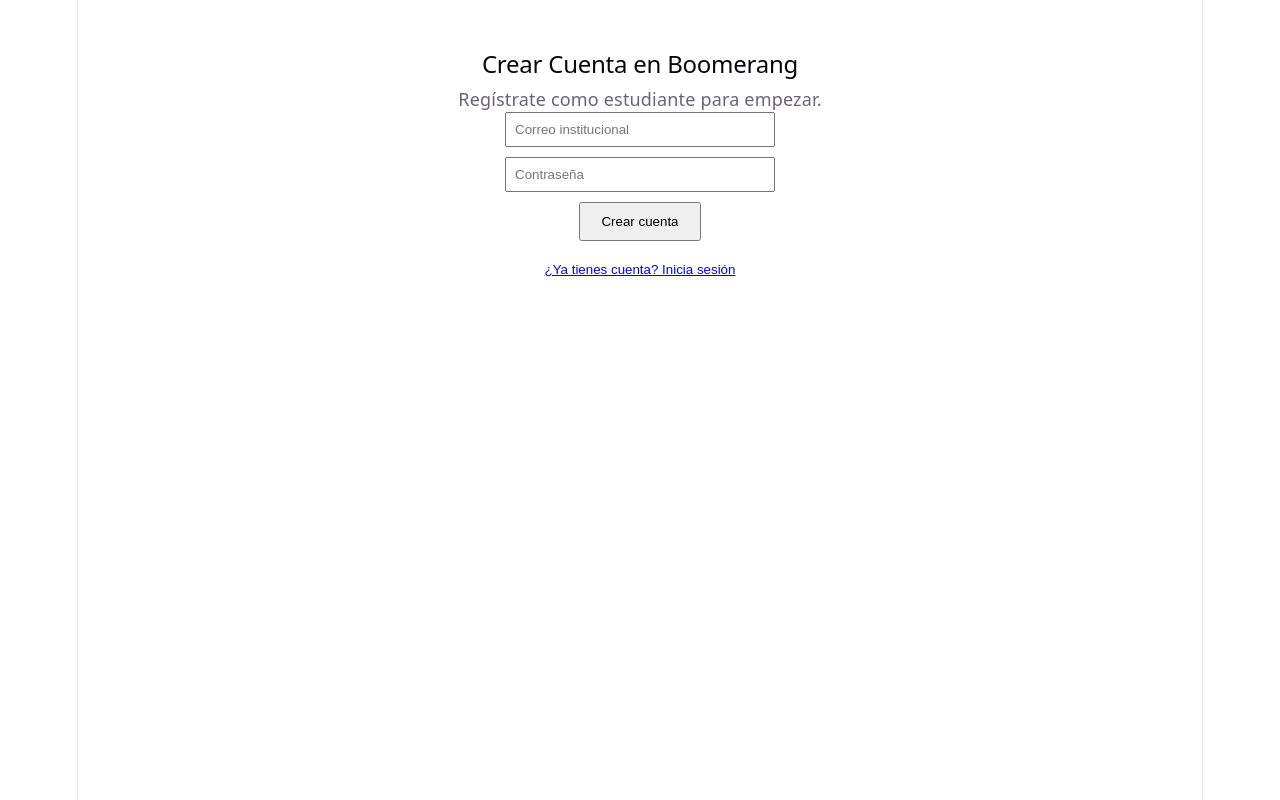
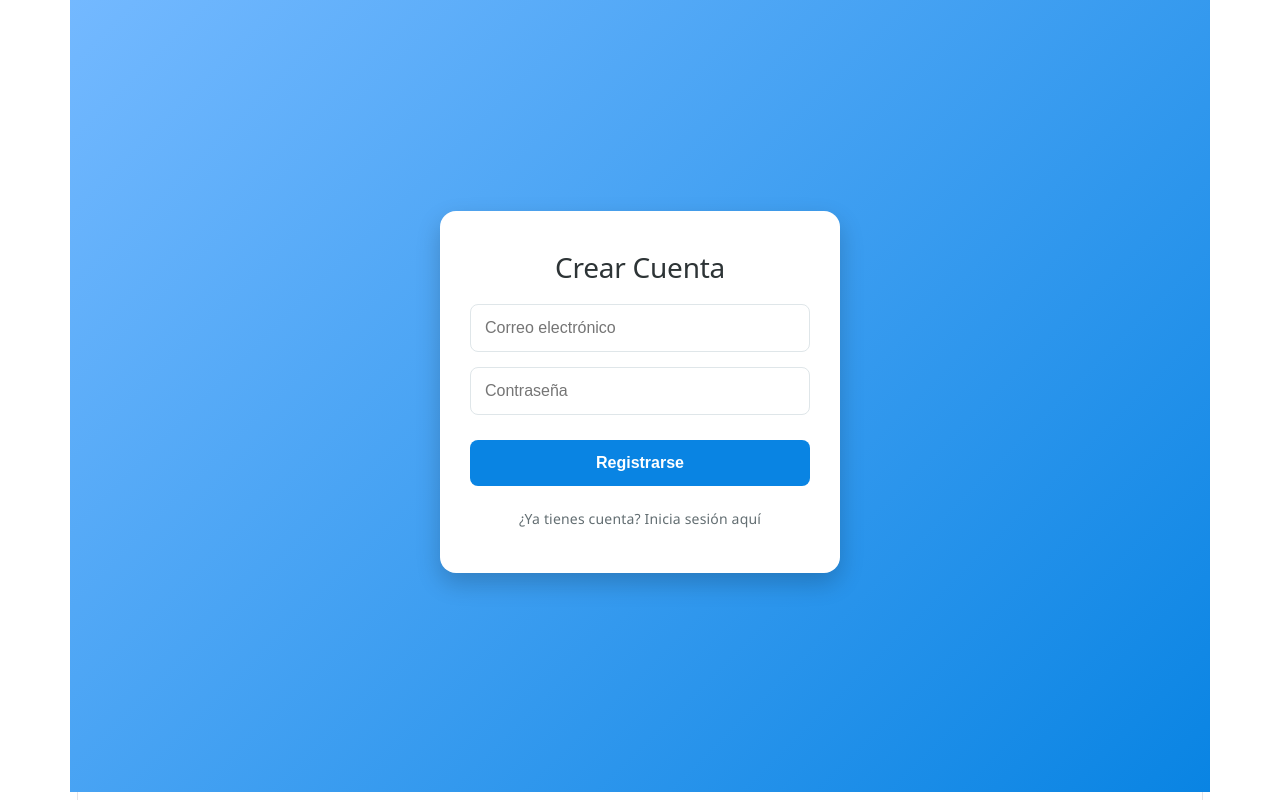
Before and after one commit to pablg23/Boomerang, a React (Vite) app: page /registro in a window 1280 px wide. Built offline with nearby package versions, Linux system fonts and the light colour scheme; no server answers.

Commit message:
Diseño final aplicado a Login y Registro

```diff
--- a/src/pages/Registro.jsx
+++ b/src/pages/Registro.jsx
@@ -41,36 +41,38 @@
   };
 
   return (
-    <div style={{ textAlign: 'center', marginTop: '50px' }}>
-      <h2>Crear Cuenta en Boomerang</h2>
-      <p>Regístrate como estudiante para empezar.</p>
+    <div className="auth-container">
+      <div className="auth-card">
+        <h2>Crear Cuenta</h2>
 
-      <form onSubmit={handleRegistro} style={{ display: 'flex', flexDirection: 'column', alignItems: 'center', gap: '10px' }}>
+        {/* Asegúrate de que esta función se llame igual que la que tienes arriba */}
+        <form onSubmit={handleRegistro}>
           <input
             type="email"
-          placeholder="Correo institucional"
+            placeholder="Correo electrónico"
+            className="auth-input"
+            value={email}
             onChange={(e) => setEmail(e.target.value)}
             required
-          style={{ padding: '8px', width: '250px' }}
           />
           <input
             type="password"
             placeholder="Contraseña"
+            className="auth-input"
+            value={password}
             onChange={(e) => setPassword(e.target.value)}
             required
-          style={{ padding: '8px', width: '250px' }}
           />
 
-        <button type="submit" style={{ padding: '10px 20px', cursor: 'pointer' }}>
-          Crear cuenta
+          <button type="submit" className="auth-btn">
+            Registrarse
           </button>
         </form>
 
-      {error && <p style={{ color: 'red', fontWeight: 'bold' }}>{error}</p>}
-
-      <button onClick={() => navigate('/')} style={{ marginTop: '20px', background: 'none', border: 'none', color: 'blue', textDecoration: 'underline', cursor: 'pointer' }}>
-        ¿Ya tienes cuenta? Inicia sesión
-      </button>
+        <a href="/" className="auth-link">
+          ¿Ya tienes cuenta? Inicia sesión aquí
+        </a>
+      </div>
     </div>
   );
 };
```
Lines whose indentation alone changed are shown as unchanged.
